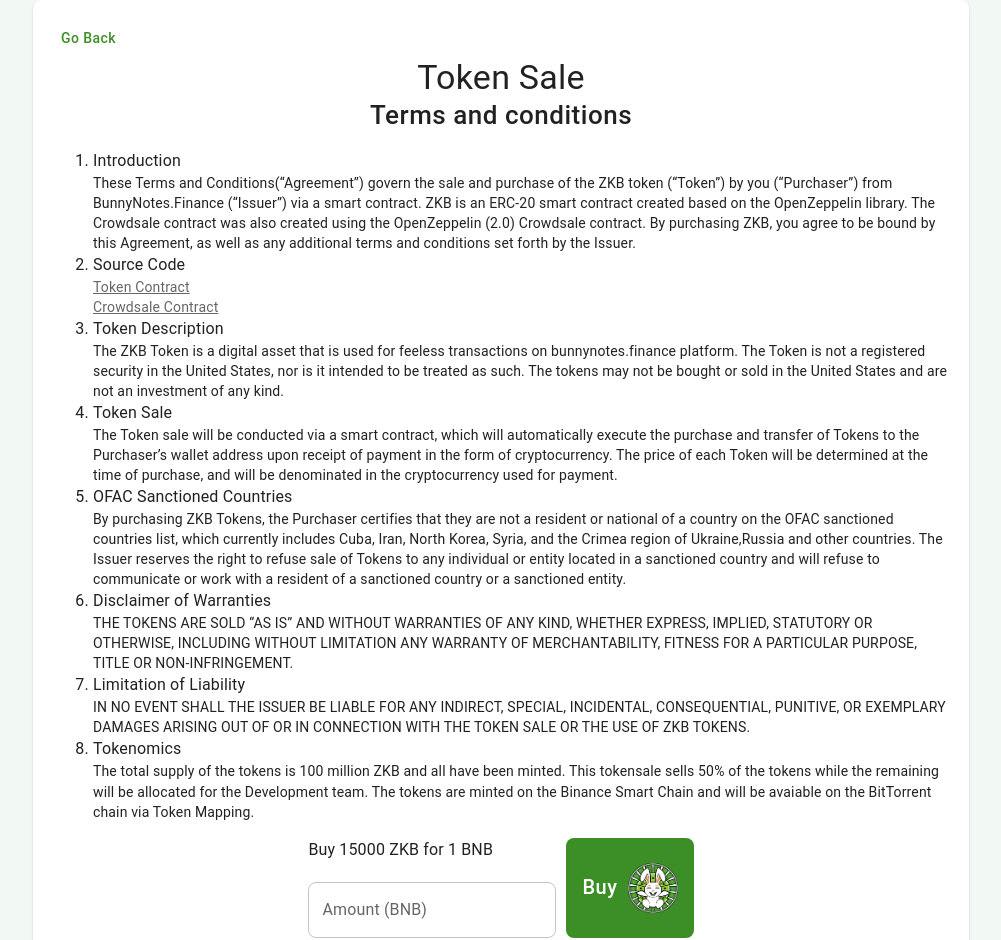
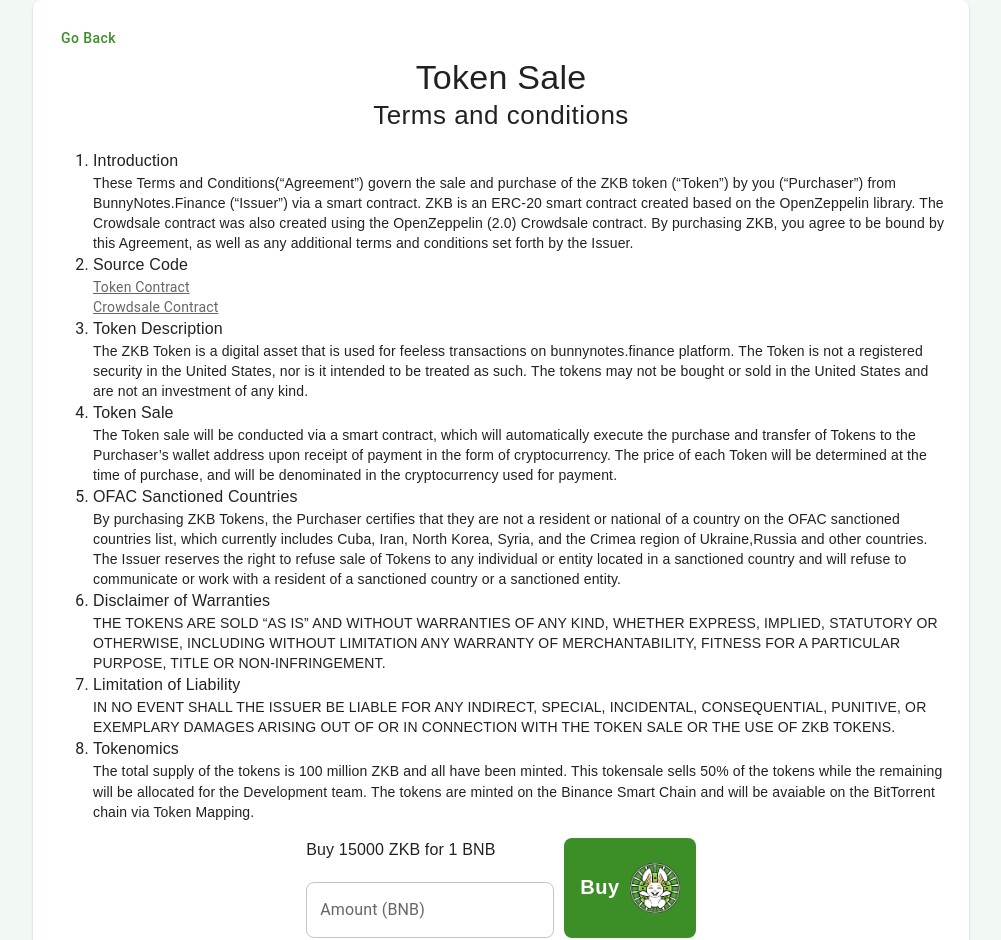
Before and after one commit to StrawberryChocolateFudge/Bunny-Notes, a React (Vite) app: page /tokensale in a window 1280 px wide. Shown: the top 940 px of the page, without its empty margins (139-1140 px from the left). Built offline with nearby package versions, Linux system fonts and the light colour scheme.

Commit message:
updated typography!

```diff
--- a/frontend/components/BunnyNotesTab.tsx
+++ b/frontend/components/BunnyNotesTab.tsx
@@ -135,12 +135,12 @@ export function BunnyNotesTab(props: BunnyNotesPageProps) {
                     </Stack>
                 </Stack>
                 <Stack sx={{ padding: "30px" }} direction={"row"} justifyContent="center">
-                    <Typography component="p" variant="subtitle1">Bunny Notes are verifiable claims for value that was deposited into a smart contract. Select the currency, enter the denomination, download the printable note and make a deposit to create one. By using the application you accept the <Link href="/terms" target="_blank"> Terms and Conditions.</Link>
+                    <Typography sx={{ fontFamily: `Sans-Serif`, fontWeight: 600 }} component="div" variant="h6">Bunny Notes are verifiable claims for value that was deposited into a smart contract. Select the currency, enter the denomination, download the printable note and make a deposit to create one. By using the application you accept the <Link href="/terms" target="_blank"> Terms and Conditions.</Link>
                     </Typography>
                 </Stack>
-                {/* <Stack direction="row" justifyContent="center">
+                <Stack direction="row" justifyContent="center">
                     <Button href="/tokensale" sx={{ margin: "0 auto" }}>Visit the Token Sale Page (on BSC)</Button>
-                </Stack> */}
+                </Stack>
                 <Stack direction={"row"} justifyContent="center">
                     {NetworkSelectorDropdown(
                         {
@@ -184,7 +184,8 @@ export function NetworkSelectorDropdown(props: SelectNetworkProps) {
     return <React.Fragment>
         <Select onChange={onSelected} value={onSelectedNetworkEmpty(props.selectedNetwork)} renderValue={(value: string) => {
             const btn = networkbuttonWhere(value);
-            return <React.Fragment><img width="15px" style={{ paddingRight: "10px" }} alt={btn.imageAlt} src={btn.imageSrc} />{btn.cardTypography}</React.Fragment>
+
+            return <div  ><img width="15px" style={{ paddingRight: "10px" }} alt={btn.imageAlt} src={btn.imageSrc} />{btn.cardTypography}</div>
         }} id="networkSelect">
             {networkButtons.map(n => <MenuItem key={n.chainId} value={n.chainId}>{<img width="30px" style={{ paddingRight: "10px" }} alt={n.imageAlt} src={n.imageSrc} />}{n.cardTypography}</MenuItem>)}
         </Select>
--- a/frontend/components/CashOutGiftCardTab.tsx
+++ b/frontend/components/CashOutGiftCardTab.tsx
@@ -88,7 +88,7 @@ export default function CashOutGiftCardTab(props: CashOutGiftCardTabProps) {
             </Toolbar>
         </AppBar>
         <Box sx={{ marginTop: "20px", marginLeft: "20px", marginRight: "20px", marginBottom: "40px", textAlign: "center" }}>
-            <Typography component="p" variant="subtitle1">You can withdraw the Bunny Note balance to your wallet.</Typography>
+            <Typography component="div" variant="h6">You can withdraw the Bunny Note balance to your wallet.</Typography>
             <Tooltip arrow title="Withdraw the Bunny Note">
                 <Button variant="contained" onClick={cashOutAction} sx={{ mr: 1, fontSize: "20px" }}>
                     Withdraw <img width="35px" src="/imgs/metamaskFox.svg" />
--- a/frontend/components/TermsPage.tsx
+++ b/frontend/components/TermsPage.tsx
@@ -13,7 +13,7 @@ export function TermsPage() {
     }
 
 
-    return <Paper sx={{ maxWidth: 936, margin: 'auto', overflow: 'hidden', padding: "20px" }} >
+    return <Paper sx={{ maxWidth: 936, margin: 'auto', overflow: 'hidden', padding: "20px",fontFamily: "sans-serif" }} >
         <IconButton onClick={() => {
             window.close();
         }}><Close /></IconButton>
--- a/frontend/components/TokenSalePage.tsx
+++ b/frontend/components/TokenSalePage.tsx
@@ -6,10 +6,10 @@ import { buyTokens, getContract, handleNetworkSelect, tokensalePriceCalculator,
 import { default as MuiLink } from "@mui/material/Link";
 
 function Body1(txt) {
-    return <Typography component="div" variant="body1">{txt}</Typography>
+    return <Typography sx={{ fontFamily: "sans-serif" }} component="div" variant="body1">{txt}</Typography>
 }
 function Body2(txt) {
-    return <Typography component="div" variant="body2">{txt}</Typography>
+    return <Typography sx={{ fontFamily: "sans-serif" }} component="div" variant="body2">{txt}</Typography>
 }
 
 
@@ -93,10 +93,10 @@ export function TokenSalePage(props: any) {
         <Stack direction="row" justifyContent="flex-start">
             <Button href="/">Go Back</Button>
         </Stack>
-        <Typography component="div" variant="h4" sx={{ textAlign: "center" }}>
+        <Typography component="div" variant="h4" sx={{ textAlign: "center", fontFamily: "sans-serif" }}>
             Token Sale
         </Typography>
-        <Typography component="div" variant="h5" sx={{ textAlign: "center" }}>
+        <Typography component="div" variant="h5" sx={{ textAlign: "center", fontFamily: "sans-serif" }}>
             Terms and conditions
         </Typography>
         <ol>
@@ -149,8 +149,7 @@ export function TokenSalePage(props: any) {
                 <div style={{ marginBottom: "20px", paddingLeft: "5px" }} />
                 <TextField value={bnbToSpend} onChange={setBnBToSpendChange} autoComplete="off" type="number" label="Amount (BNB)"></TextField>
             </Stack>
-            <Button variant="contained" sx={{ fontSize: "20px", marginLeft: "10px", "&:hover": { backgroundColor: "white", color: "black" } }} onClick={buyTokens_action}>Buy  <img style={{ marginLeft: "10px" }} src="/imgs/BunnyNotesCircle.png" width="50px" height="50px" /></Button>
-
+            <Button variant="contained" sx={{ fontFamily: "Sans-Serif", fontWeight: 600, fontSize: "20px", marginLeft: "10px", "&:hover": { backgroundColor: "white", color: "black", fontWeight: 800, boxShadow: "rgba(0, 0, 0, 0.1) 0px 4px 12px" } }} onClick={buyTokens_action}>Buy  <img style={{ marginLeft: "10px" }} src="/imgs/BunnyNotesCircle.png" width="50px" height="50px" /></Button>
 
         </Stack>
         <Stack direction="row" justifyContent="center">
--- a/frontend/components/VerifyNoteTab.tsx
+++ b/frontend/components/VerifyNoteTab.tsx
@@ -183,7 +183,7 @@ export default function VerifyNoteTab(props: VerifyNoteTabProps) {
 
                   {commitmentDetails === null ?
                         (loading ? getLoading() : <React.Fragment>
-                              <Typography component="p" variant="subtitle1">Verify a Bunny Note. You can check if it's still valid and contains a balance!</Typography>
+                              <Typography component="div" variant="h6">Verify a Bunny Note. You can check if it's still valid and contains a balance!</Typography>
                               <Tooltip arrow title="Verify the Note">
                                     <Button variant="contained" id="verifyNoteButton" onClick={onVerify} sx={{ mr: 1, fontSize: "20px" }}>
                                           Verify
```
